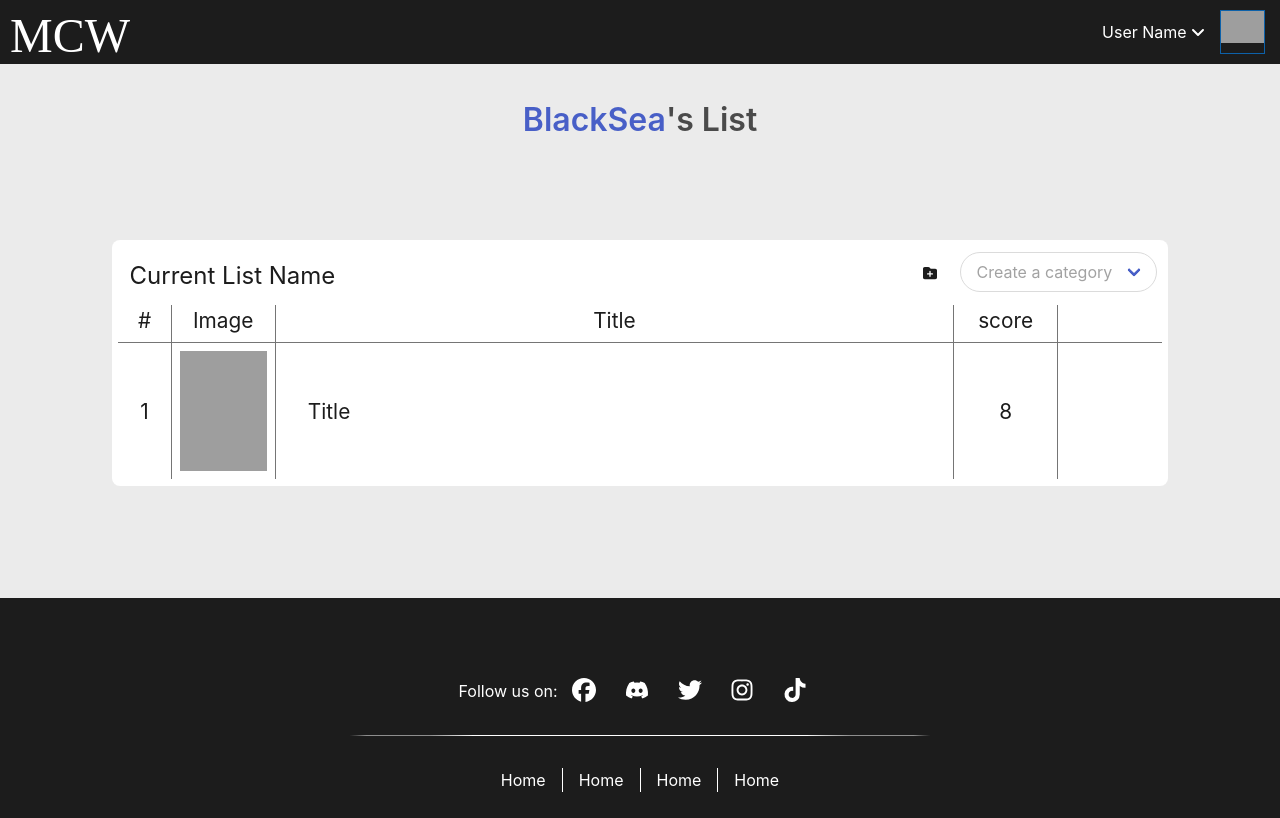
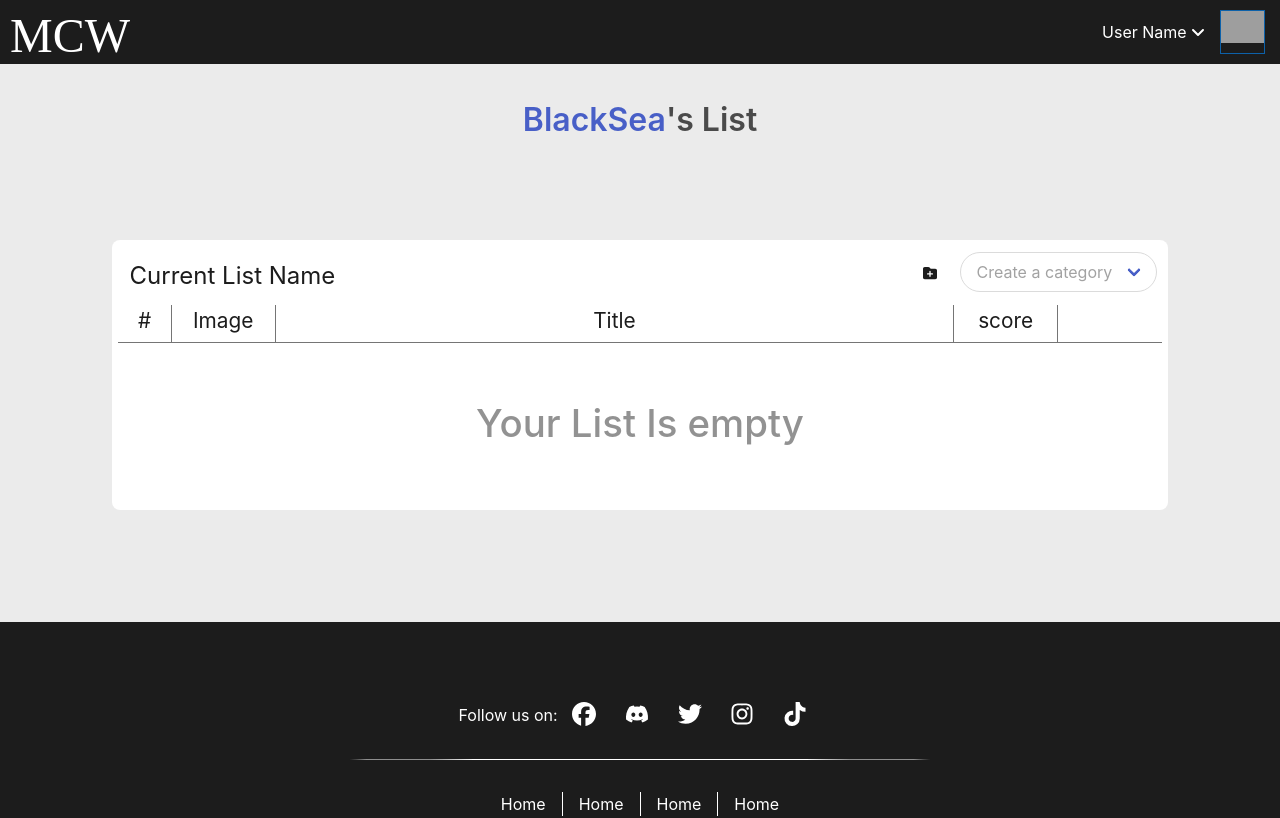
Before and after one commit to AliHakim773/MCW, a Vue app in the folder Frontend/: page /list in a window 1280 px wide. Shown: the top 818 px of the page. Built offline with nearby package versions, Linux system fonts and the light colour scheme; grey boxes are pictures that could not be loaded.

Commit message:
finished List View

```diff
--- a/Frontend/src/assets/style.css
+++ b/Frontend/src/assets/style.css
@@ -5,6 +5,7 @@
   --color-white: #ffffff;
   --color-black: #1c1c1c;
   --color-grey: #757575;
+  --color-danger: #ff3860;
   --primary-bg-color: #ebebeb;
   --secondary-bg-color: #dedede;
   --logo-font-family: 'Noto Serif Oriya', serif;
--- a/Frontend/src/components/ListItem.vue
+++ b/Frontend/src/components/ListItem.vue
@@ -6,13 +6,25 @@
     </div>
     <div class="list-cell list-cell-title" style="width: 65%">{{ title }}</div>
     <div class="list-cell" style="width: 10%">{{ score }}</div>
-    <div class="list-cell" style="width: 10%"></div>
+    <div class="list-cell" style="width: 10%">
+      <font-awesome-icon
+        v-if="deletable"
+        icon="fa-solid fa-trash-can"
+        class="delete-item"
+        @click="test()"
+      />
+    </div>
   </div>
 </template>
 <script>
 export default {
   name: 'ListItem',
   props: ['number', 'title', 'score', 'deletable'],
+  methods: {
+    test() {
+      console.log('test')
+    },
+  },
 }
 </script>
 <style scoped>
@@ -46,4 +58,8 @@ export default {
   justify-content: flex-start;
   padding-left: 2rem;
 }
+.delete-item:hover {
+  color: var(--color-danger);
+  cursor: pointer;
+}
 </style>
--- a/Frontend/src/views/ListView.vue
+++ b/Frontend/src/views/ListView.vue
@@ -17,13 +17,18 @@
           <div class="list-title" style="width: 10%">score</div>
           <div class="list-title" style="width: 10%"></div>
         </div>
-        <ListItem
-          :number="number"
-          :score="score"
-          :title="title"
-          :deletable="deletable"
-          class="list-items"
-        />
+        <div v-if="movies.length != 0">
+          <ListItem
+            v-for="m in movies"
+            :number="movies.indexOf(m)"
+            :score="m.score"
+            :title="m.title"
+            :deletable="m.deletable"
+            :key="m.id"
+            class="list-items"
+          />
+        </div>
+        <div v-else class="empth-list">Your List Is empty</div>
       </header>
     </div>
   </div>
@@ -46,10 +51,38 @@ export default {
         // { id: 2, listName: 'roror' },
       ],
       CurrentList: 'Current List Name',
-      number: 1,
-      title: 'Title',
-      score: '8',
-      deletable: false,
+      movies: [
+        // {
+        //   id: 0,
+        //   title: 'Title',
+        //   score: '8',
+        //   deletable: false,
+        // },
+        // {
+        //   id: 1,
+        //   title: 'Title',
+        //   score: '8',
+        //   deletable: false,
+        // },
+        // {
+        //   id: 2,
+        //   title: 'Title',
+        //   score: '8',
+        //   deletable: false,
+        // },
+        // {
+        //   id: 3,
+        //   title: 'Title',
+        //   score: '8',
+        //   deletable: false,
+        // },
+        // {
+        //   id: 4,
+        //   title: 'Title',
+        //   score: '8',
+        //   deletable: false,
+        // },
+      ],
     }
   },
 }
@@ -99,4 +132,13 @@ export default {
 .list-title:not(:first-child) {
   border-left: 1px solid var(--color-grey);
 }
+.empth-list {
+  display: flex;
+  justify-content: center;
+  align-items: center;
+  height: 10rem;
+  font-size: 2.4rem;
+  font-weight: 500;
+  opacity: 0.6;
+}
 </style>
```
Also changed, not shown: Frontend/src/service/icons.js (+7 -4 lines).
